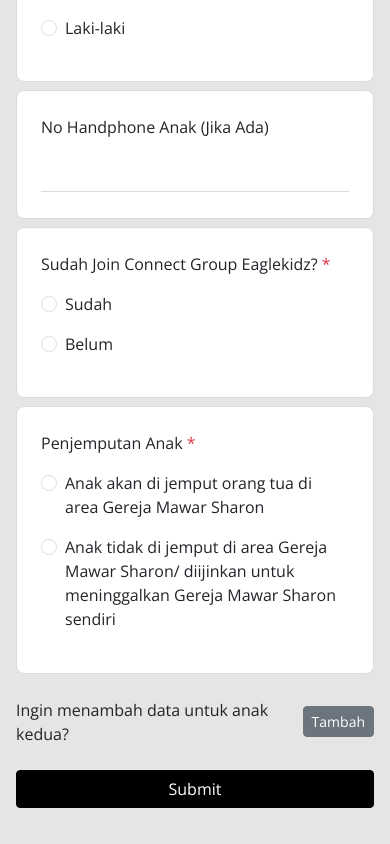
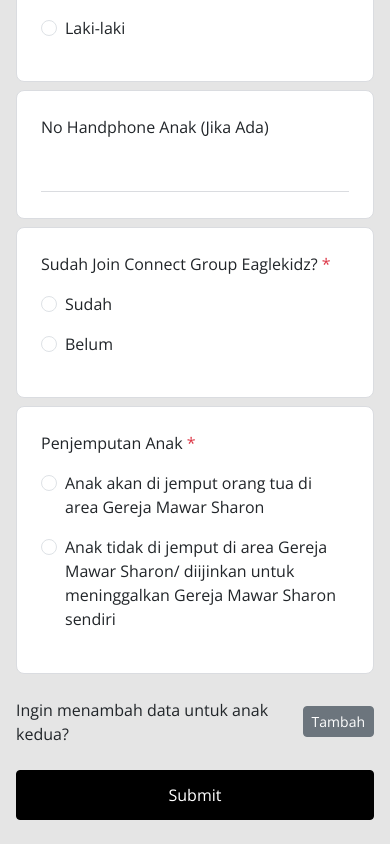
Before and after one commit to dicky-julian/registration-bible-study, a React (Vite) app: page / in a window 390 px wide. Shown: the part 1461-2305 px from the top of the page. Built offline with nearby package versions, Linux system fonts and the light colour scheme.

Commit message:
fix: resize submit button registration form

```diff
--- a/src/styles/main.scss
+++ b/src/styles/main.scss
@@ -175,6 +175,8 @@ body {
         .btn[type="submit"] {
             width: 100%;
             margin-top: 1.5rem;
+            padding-top: .75rem;
+            padding-bottom: .75rem;
         }
     }
 }
```
